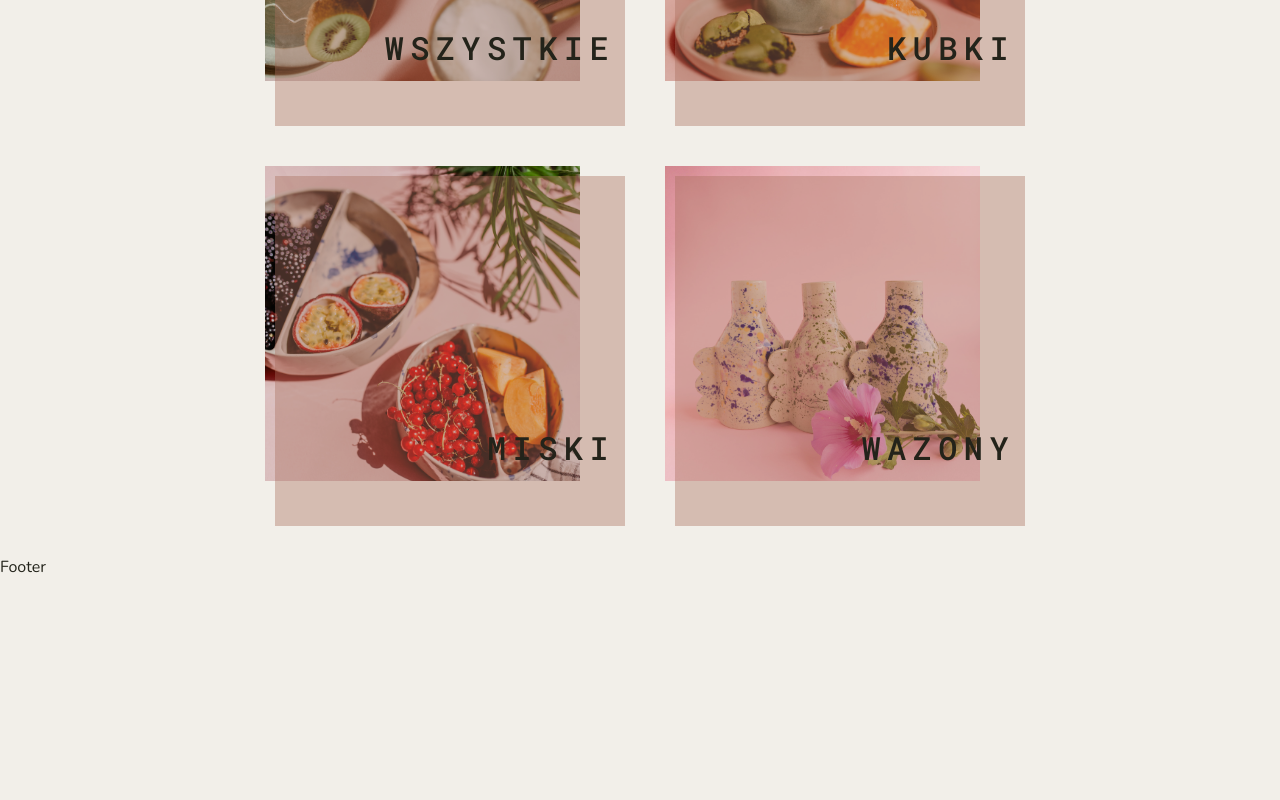
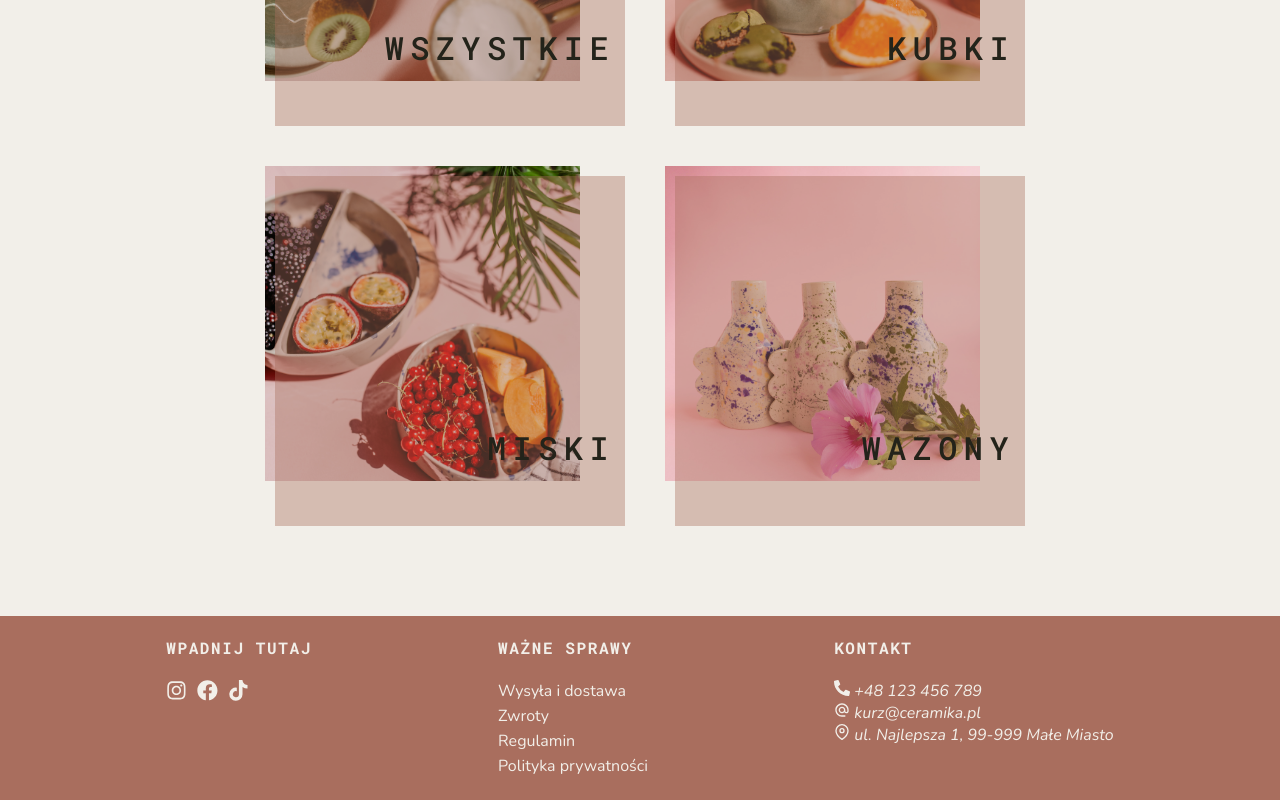
Before and after one commit to Ola-Cencora/Fullstack_e-commerce, a React (Create React App) app in the folder client/: page / in a window 1280 px wide. Shown: the part 354-1154 px from the top of the page. Before the commit the page ends 948 px from the top, so only its background shows below. Built offline with nearby package versions, Linux system fonts and the light colour scheme; no server answers.

Commit message:
Add footer

```diff
--- a/client/src/components/views/Footer/Footer.js
+++ b/client/src/components/views/Footer/Footer.js
@@ -1,7 +1,41 @@
-const Footer = () => {
-    return (
-        <p>Footer</p>
-    );
-};
+import styles from './Footer.module.scss';
+import { FaPhoneAlt } from 'react-icons/fa';
+import { MdAlternateEmail } from 'react-icons/md';
+import { FiMapPin } from 'react-icons/fi';
+import { FaInstagram } from 'react-icons/fa6';
+import { FaFacebook } from 'react-icons/fa';
+import { FaTiktok } from 'react-icons/fa6';
+
+const Footer = () => (
+  <footer className={styles.footer}>
+    <div className={styles.footer__col}>
+      <h4 className={styles.footer__col___header}>Wpadnij tutaj</h4>
+      <span className={styles.footer__col___icon}>
+        <FaInstagram />
+      </span>
+      <span className={styles.footer__col___icon}>
+        <FaFacebook />
+      </span>
+      <span className={styles.footer__col___icon}>
+        <FaTiktok />
+      </span>
+    </div>
+    <div className={styles.footer__col}>
+      <h4 className={styles.footer__col___header}>Ważne sprawy</h4>
+      <p className={styles.footer__col___txt}>Wysyła i dostawa</p>
+      <p className={styles.footer__col___txt}>Zwroty</p>
+      <p className={styles.footer__col___txt}>Regulamin</p>
+      <p className={styles.footer__col___txt}>Polityka prywatności</p>
+    </div>
+    <address className={styles.footer__col}>
+      <h4 className={styles.footer__col___header}>Kontakt</h4>
+      <FaPhoneAlt /> +48 123 456 789
+      <br />
+      <MdAlternateEmail /> kurz@ceramika.pl
+      <br />
+      <FiMapPin /> ul. Najlepsza 1, 99-999 Małe Miasto
+    </address>
+  </footer>
+);
 
 export default Footer;
--- /dev/null
+++ b/client/src/components/views/Footer/Footer.module.scss
@@ -0,0 +1,38 @@
+@import '../../../styles/settings.scss';
+
+.footer {
+    background-color: $color-primary;
+    display: flex;
+    flex-direction: column;
+    padding-bottom: 20px;
+    color: $color-light;
+    margin-top: 100px;
+
+    &__col {
+        margin: 0 20px;
+
+        &___header {
+            letter-spacing: .1em;
+            font-family: $font-header;
+            text-transform: uppercase;
+            font-style: normal;
+        }
+
+        &___icon {
+            padding-right: 10px;
+            font-size: 1.3rem;
+        }
+
+        &___txt {
+            margin: 3px 0;
+        }
+    }
+}
+
+@media (min-width: 37.5rem) {
+
+    .footer {
+        flex-direction: row;
+        justify-content: space-evenly;
+    }
+}
```
